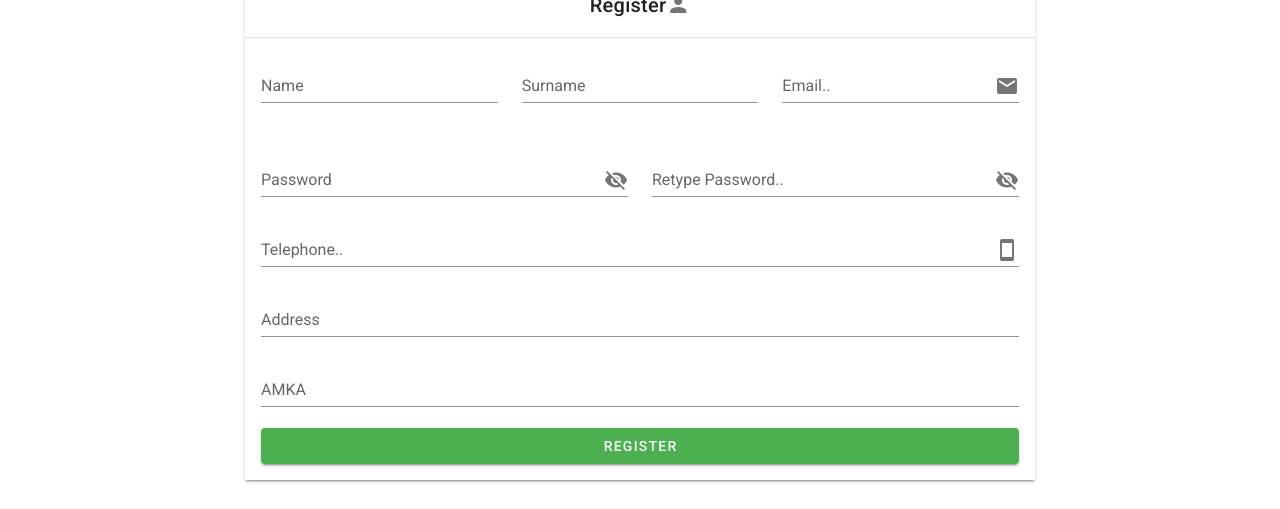
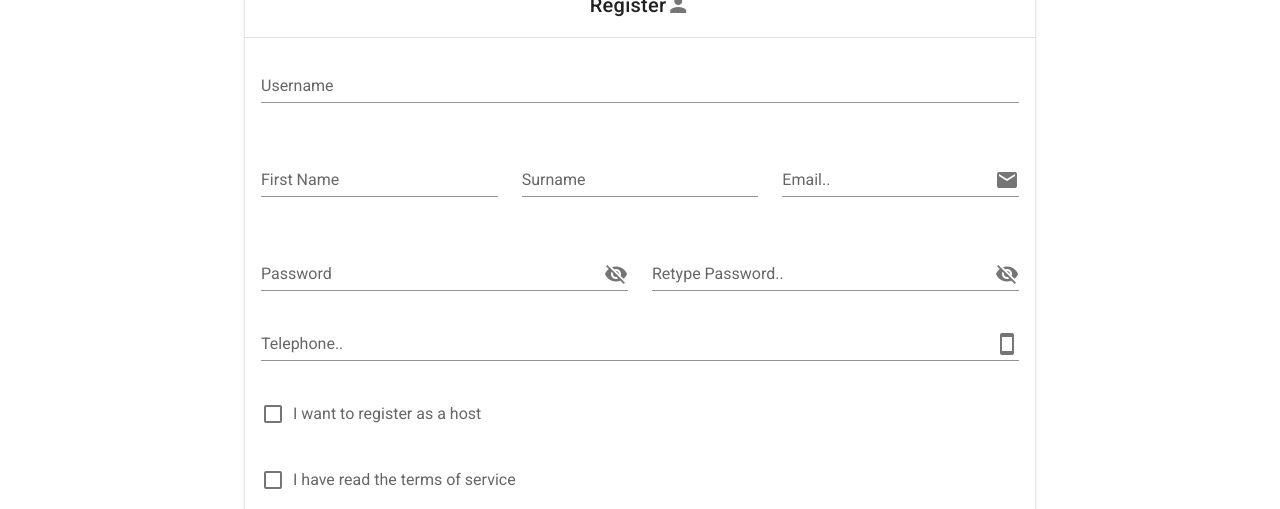
Before and after one commit to giatrakosg/treehouse, a Vue app in the folder treehouse/: page /register in a window 1280 px wide. Shown: the part 443-952 px from the top of the page. Before the commit the page ends 923 px from the top, so only its background shows below. Built offline with nearby package versions, Linux system fonts and the light colour scheme.

Commit message:
Update form
+ Updated register form with necessary fields

```diff
--- a/treehouse/src/components/Register/RegisterForm.vue
+++ b/treehouse/src/components/Register/RegisterForm.vue
@@ -33,11 +33,19 @@
                             <v-row>
                                 <v-col>
                                     <v-text-field
-
-                                            v-model="username"
-                                            label="Name"
+                                            v-model="uname"
+                                            label="Username"
                                             v-on:keyup.enter.native="showPassword"
-
+                                    >
+                                    </v-text-field>
+                                </v-col>
+                            </v-row>
+                            <v-row>
+                                <v-col>
+                                    <v-text-field
+                                            v-model="fname"
+                                            label="First Name"
+                                            v-on:keyup.enter.native="showPassword"
                                     >
                                     </v-text-field>
                                 </v-col>
@@ -101,27 +109,17 @@
                                 </v-text-field>
                                 <span>{{ errors[0] }}</span>
                             </validation-provider>
-                            <validation-provider rules="required" v-slot="{ errors }">
-                                <v-text-field
-                                        v-model="address"
-                                        label="Address"
-                                        @keyup.enter="handleSubmit()"
-                                >
-                                </v-text-field>
-                                <span>{{ errors[0] }}</span>
-                            </validation-provider>
-                            <validation-provider rules="required" v-slot="{ errors }">
-                                <v-text-field
-                                        v-model="AMKA_id"
-                                        label="AMKA"
-                                        type="number"
-                                        @keyup.enter="handleSubmit()"
-                                >
-                                </v-text-field>
-                                <span>{{ errors[0] }}</span>
-                            </validation-provider>
+                            <v-checkbox
+                              v-model="isHost"
+                              label="I want to register as a host"
+                            ></v-checkbox>
+                            <v-checkbox
+                              v-model="agreement"
+                              label="I have read the terms of service"
+                            ></v-checkbox>
+
                             <v-btn
-                                    @click="loader = 'loading'"
+                                    @click="handleSubmit"
                                     block
                                     color="primary"
                                     :loading="loading"
@@ -162,12 +160,14 @@
                 password: '',
                 passwordRetype: '',
                 tel: '',
-                username: '',
+                uname: '',
+                fname : '',
                 surname: '',
                 address: '',
                 AMKA_id: '',
                 loader: null,
-                loading: false
+                loading: false,
+                isHost : false
             }
         },
         watch: {
@@ -183,21 +183,18 @@
         methods: {
             handleSubmit() {
                 this.loader = 'loading'
-                /*
-              console.log(this.email,this.password);
+                //console.log(this.email,this.password);
                 let data = {
-                name: this.username,
-                first_name: this.username,
-                last_name : this.surname ,
+                    uname: this.uname,
+                    fname: this.fname,
+                    surname : this.surname ,
                     email: this.email,
                     password: this.password,
                     phone : this.tel,
-                address: this.address,
-                AMKA_id: this.AMKA_id
                 };
                 this.$store.dispatch("register", data);
                 this.$router.push('/sentemail')
-              */
+
             },
         }
     }
```
Lines whose indentation alone changed are shown as unchanged.
